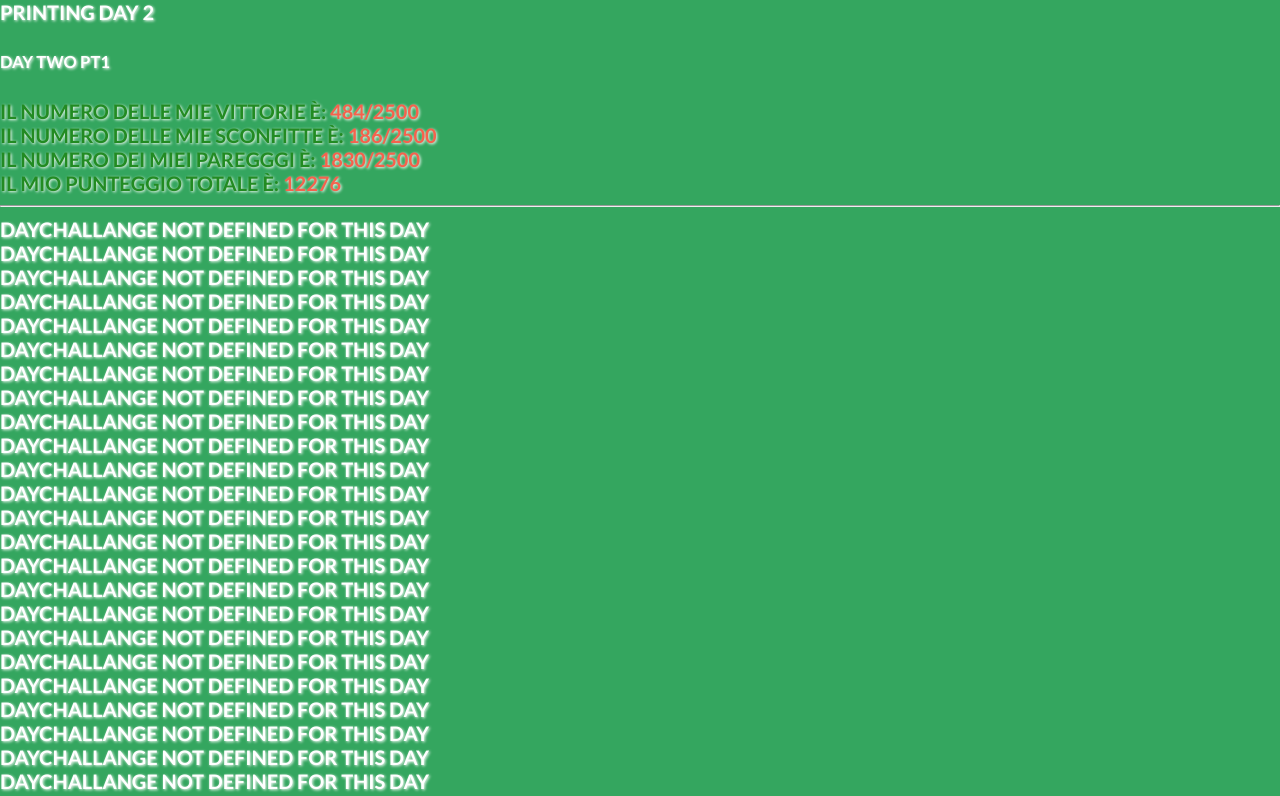
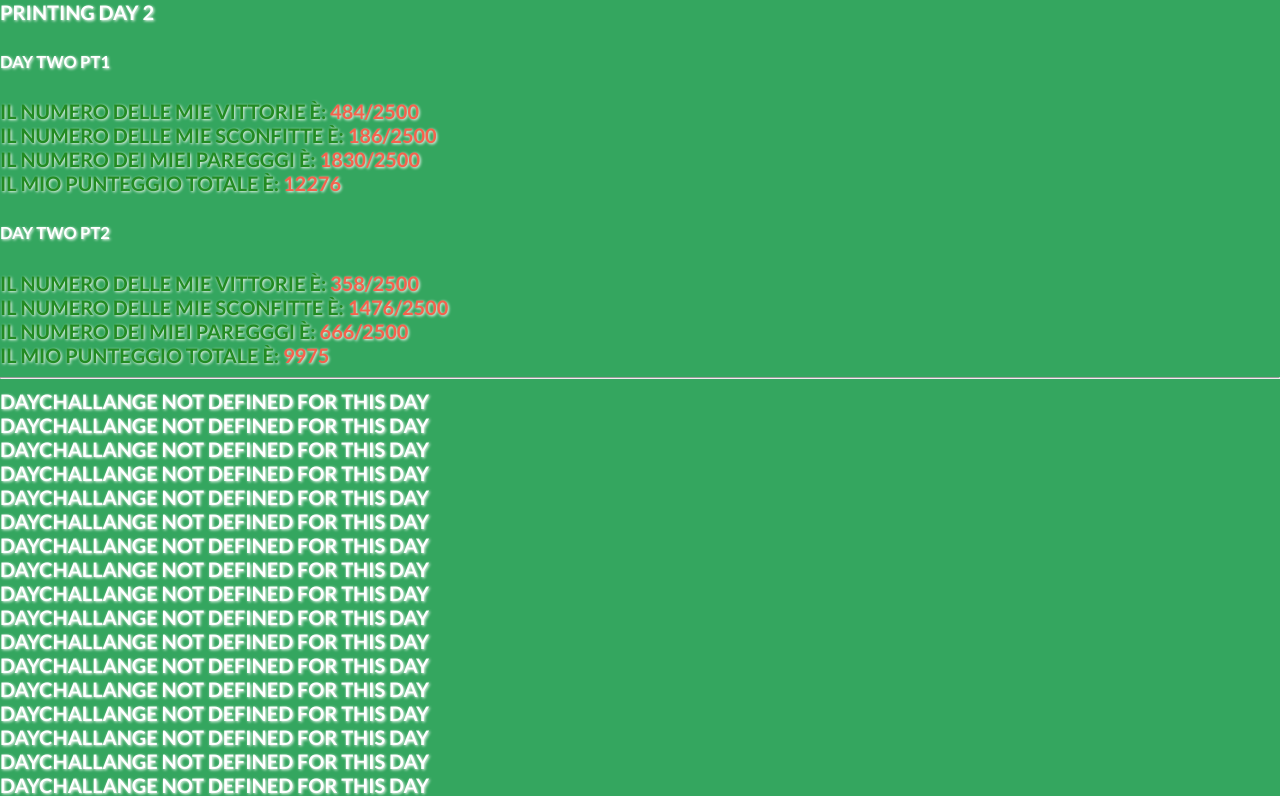
Before and after one commit to MCiocio/adventofcode22, a PHP site: page / in a window 1280 px wide. Shown: the part 385-1181 px from the top of the page. Run offline with PHP 8.4, Linux system fonts and the light colour scheme; classes that the project's autoload settings leave out are loaded by file name.

Commit message:
Second day completed

```diff
--- a/src/DayChallenges/DayChallenge2.php
+++ b/src/DayChallenges/DayChallenge2.php
@@ -17,6 +17,9 @@ class DayChallenge2 extends DayChallengeBase
     private const DEFEAT = 'DEFEAT';
     private const WIN = 'WIN';
     private const DRAW = 'DRAW';
+    private const DEFEAT_PT2 = 'X';
+    private const DRAW_PT2 = 'Y';
+    private const WIN_PT2 = 'Z';
     protected $title = 'Day Two';
     protected $legends_pt1 = [
         self::MYROCK    => 1,
@@ -26,7 +29,23 @@ class DayChallenge2 extends DayChallengeBase
         self::DRAW      => 3,
         self::WIN       => 6,
     ];
-
+    protected $outcome_legend = [
+        self::ROCK => [
+            'towin' => self::MYPAPER,
+            'tolose' => self::MYSCISSOR,
+            'todraw' => self::MYROCK,
+        ],
+        self::PAPER => [
+            'towin' => self::MYSCISSOR,
+            'tolose' => self::MYROCK,
+            'todraw' => self::MYPAPER,
+        ],
+        self::SCISSOR => [
+            'towin' => self::MYROCK,
+            'tolose' => self::MYPAPER,
+            'todraw' => self::MYSCISSOR,
+        ],
+    ];
     public function printFirstPartSolution(): void
     {
         PrintCmnFns::printSubtitle($this->title . ' PT1');
@@ -60,6 +79,35 @@ class DayChallenge2 extends DayChallengeBase
 
     public function printSecondPartSolution(): void
     {
+        PrintCmnFns::printSubtitle($this->title . ' PT2');
+        $fp = fopen('csv/day2/strategy.csv', 'r');
+        $my_total_score = 0;
+        $total_win = 0;
+        $total_draw = 0;
+        $total_defeat = 0;
+        $total_battles = 0;
+        while ($row = fgetcsv($fp)) {
+            list($response, $outcome) = explode(' ', $row[0]);
+            // PrintCmnFns::printSimpleRow($outcome);
+            $myresponse = $this->getResponseToGive($response, $outcome);
+            $score = $this->legends_pt1[$myresponse];
+
+            if ($this->isWin($response, $myresponse)) {
+                $total_win++;
+                $score += 6;
+            } elseif ($this->isDraw($response, $myresponse)) {
+                $total_draw++;
+                $score += 3;
+            } else {
+                $total_defeat++;
+            }
+            $my_total_score += $score;
+            $total_battles++;
+        }
+        PrintCmnFns::printRow('Il numero delle mie vittorie è: ', "$total_win/$total_battles");
+        PrintCmnFns::printRow('Il numero delle mie sconfitte è: ', "$total_defeat/$total_battles");
+        PrintCmnFns::printRow('Il numero dei miei paregggi è: ', "$total_draw/$total_battles");
+        PrintCmnFns::printRow('Il mio punteggio totale è:', $my_total_score);
     }
 
     private function isWin(string $response, string $myresponse): bool
@@ -82,4 +130,21 @@ class DayChallenge2 extends DayChallengeBase
     {
         return $this->isWin($response, $myresponse) ? self::WIN : ($this->isDraw($response, $myresponse) ? self::DRAW : self::DEFEAT);
     }
+
+    private function getResponseToGive(string $response, string $outcome) {
+        switch ($outcome) {
+            case self::DEFEAT_PT2:
+                $myresponse = $this->outcome_legend[$response]['tolose'];
+                break;
+            case self::DRAW_PT2:
+                $myresponse = $this->outcome_legend[$response]['todraw'];
+                break;
+            case self::WIN_PT2:
+                $myresponse = $this->outcome_legend[$response]['towin'];
+                break;
+            default:
+                throw new Exception('Outcome Not Managed');
+        }
+        return $myresponse;
+    }
 }
```
